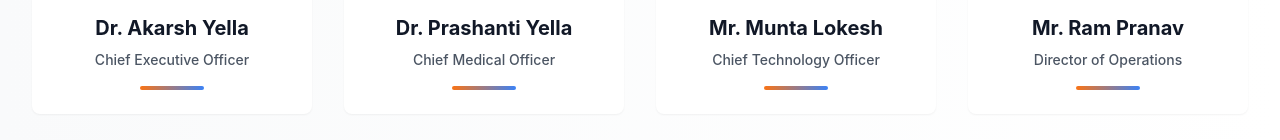
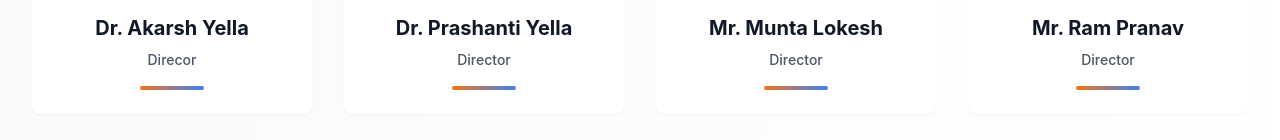
Before and after one commit to MithileshThallam/Vesta-Diagnostics, a React (Vite) app in the folder Frontend/: page /about in a window 1280 px wide. Shown: the part 1858-1998 px from the top of the page. Built offline with nearby package versions, Linux system fonts and the light colour scheme; no server answers.

Commit message:
doc-4 added

```diff
--- a/Frontend/src/pages/AboutUs.tsx
+++ b/Frontend/src/pages/AboutUs.tsx
@@ -9,25 +9,25 @@ const AboutUs = () => {
     {
       id: 1,
       name: "Dr. Akarsh Yella",
-      designation: "Chief Executive Officer",
+      designation: "Direcor",
       image: "/Doc-1.png",
     },
     {
       id: 2,
       name: "Dr. Prashanti Yella",
-      designation: "Chief Medical Officer",
+      designation: "Director",
       image: "/Doc-2.png",
     },
     {
       id: 3,
       name: "Mr. Munta Lokesh",
-      designation: "Chief Technology Officer",
+      designation: "Director",
       image: "/Doc-3.png",
     },
     {
       id: 4,
       name: "Mr. Ram Pranav",
-      designation: "Director of Operations",
+      designation: "Director",
       image: "/Doc-4.png",
     },
   ]
```
Also changed, not shown: Frontend/public/Doc-4.png (added).
